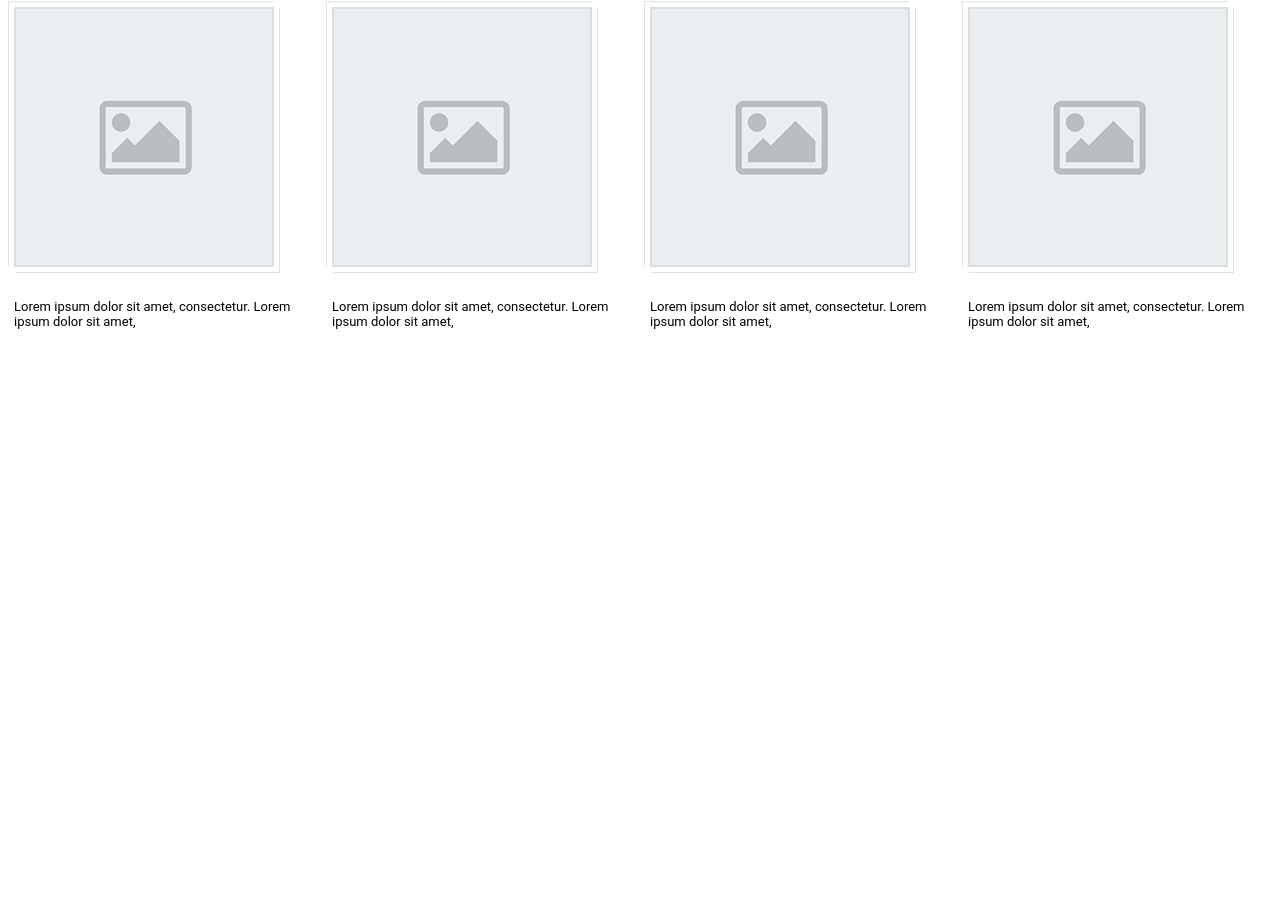
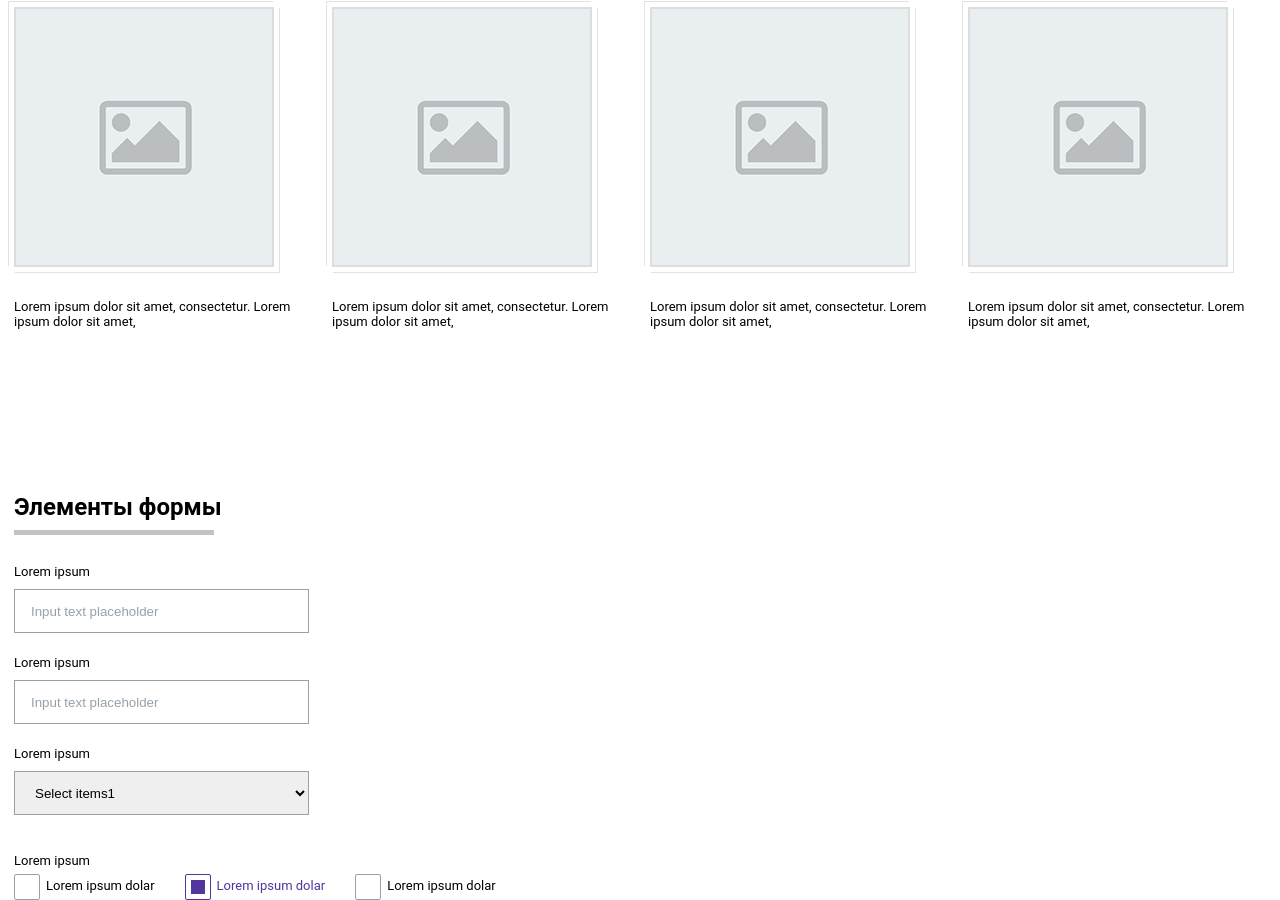
Before and after one commit to AksinyaDA/homework9, a plain HTML site: page index.html in a window 1280 px wide. Shown: the part 2527-3427 px from the top of the page. Before the commit the page ends 3006 px from the top, so only its background shows below. Drawn offline with Linux system fonts and the light colour scheme.

Commit message:
checkbox

```diff
--- a/index.html
+++ b/index.html
@@ -166,6 +166,49 @@
 			</div>
 		</div>
 	</div>
-	<div class="block"></div>
+	<div class="block form">
+		<div class="content">
+			<h2 class="form__title title-main">Элементы формы</h2>
+			<div class="form__block">
+				<form action="" method="post" name="lorem" target="_blank">
+					<label class="form__item">
+						<span class="form__caption">Lorem ipsum</span>
+						<input type="text" class="form_input input-text" placeholder="Input text placeholder" name="name">
+					</label>
+					<label class="form__item">
+						<span class="form__caption">Lorem ipsum</span>
+						<input type="password" class="form_input input-password" placeholder="Input text placeholder" name="pas">
+					</label>
+					<label class="form__item">
+						<span class="form__caption">Lorem ipsum</span>
+						<select class="form_input input-select" name="www">
+							<option value="w1">Select items1</option>
+							<option value="w2">Select items2</option>
+							<option value="w3">Select items3</option>
+							<option value="w4">Select items4</option>
+							<option value="w5">Select items5</option>
+						</select>
+					</label>
+					<div class="form__checkbox-block">
+						<span class="form__caption">Lorem ipsum</span>
+						<div class="cb-inline">
+							<label class=" form-flex">
+								<input class="form__checkbox" type="checkbox" name="cb1" >
+								<span class="form__checkbox-caption">Lorem ipsum dolar</span>
+							</label>
+							<label class="form-flex">
+								<input class="form__checkbox" type="checkbox" name="cb2" checked>
+								<span class="form__checkbox-caption">Lorem ipsum dolar</span>
+							</label>
+							<label class=" form-flex">
+								<input class="form__checkbox" type="checkbox" name="cb1" >
+								<span class="form__checkbox-caption">Lorem ipsum dolar</span>
+							</label>
+						</div>
+					</div>
+				</form>
+			</div>
+		</div>
+	</div>
 </body>
 </html>
--- a/styles/style.css
+++ b/styles/style.css
@@ -161,3 +161,78 @@ body {
 .title-center::after {
 	left: calc(50% - 100px);
 }
+.form {
+	font-family: roboto, sans-serif;
+	font-size: 13px;
+	color: #000;
+	font-weight: 400;
+}
+.form__item {
+	display: block;
+}
+.form__caption {
+	display: block;
+	margin-top: 22px;
+	margin-bottom: 10px;
+}
+.form_input {
+	width: 295px;
+	height: 44px;
+	outline: none;
+	padding: 0 16px;
+	border: 1px solid #97a1aa;
+}
+
+.form_input::placeholder {
+	color: #97a1aa;
+}
+.form_input:focus {
+	background-color: #e9f8ff;
+}
+
+.form__checkbox-block {
+	margin-top: 38px;
+}
+.cb-inline {
+	display: -webkit-flex;
+	display: -moz-flex;
+	display: -ms-flex;
+	display: -o-flex;
+	display: flex;
+}
+.form-flex {
+	margin-right: 30px;
+}
+.form__checkbox-caption {
+	position: relative;
+	display: inline-block;
+	padding-left: 32px;
+}
+.form__checkbox-caption:before {
+	content: "";
+	position: absolute;
+	left: 0;
+	top: -25%;
+	height: 24px;
+	width: 24px;
+	border: 1px solid #97a1aa;
+	border-radius: 2px;
+}
+.form__checkbox {
+	display: none;
+}
+.form__checkbox:checked~.form__checkbox-caption {
+	color: #52359d;
+}
+.form__checkbox:checked~.form__checkbox-caption:before {
+	border: 1px solid #52359d;
+}
+.form__checkbox:checked~.form__checkbox-caption:after {
+	content: "";
+	position: absolute;
+	height: 14px;
+	width: 14px;
+	background-color: #52359d;
+	left: 6px;
+	top: 2px;
+}
```
